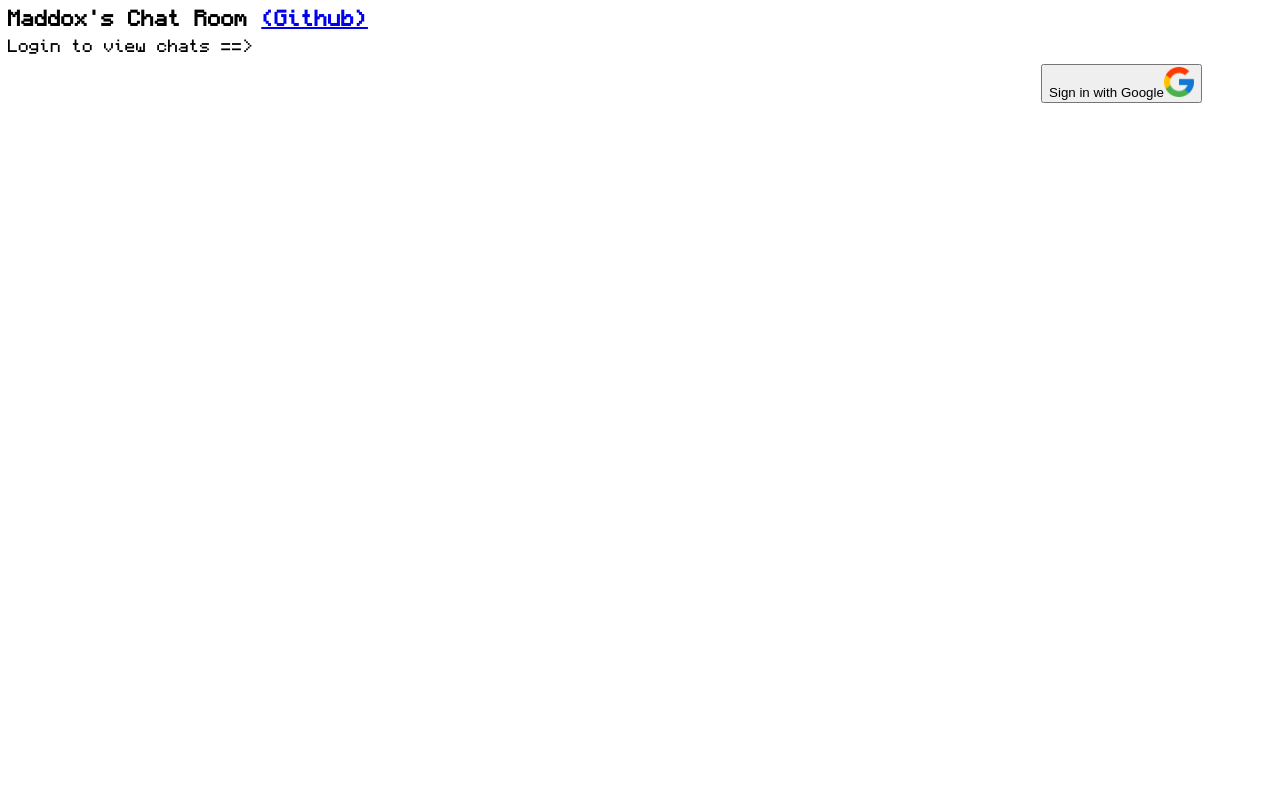
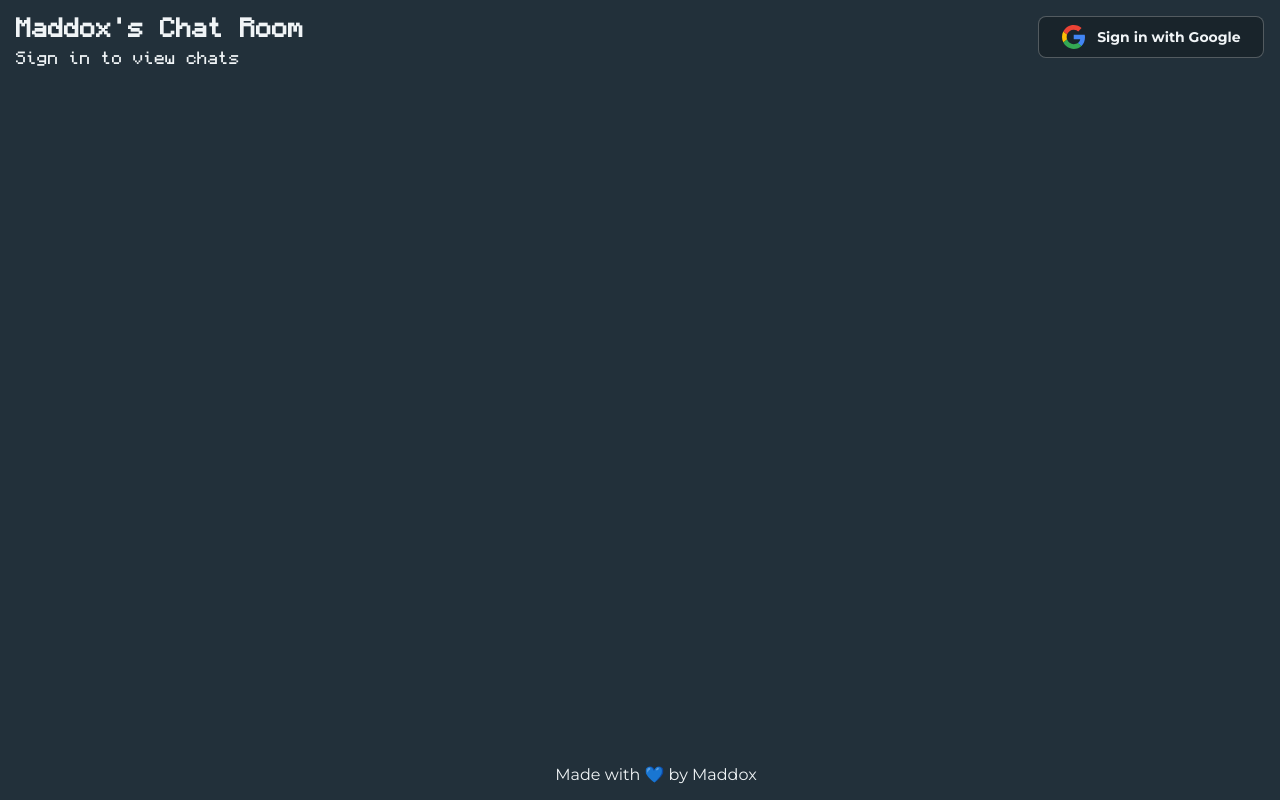
Before and after one commit to maddox05/chat-app, a website with bundled scripts: page public/index.html in a window 1280 px wide. Built offline with nearby package versions, Linux system fonts and the light colour scheme.

Commit message:
Added style for the page

```diff
--- a/public/assets/css/main.css
+++ b/public/assets/css/main.css
@@ -1,5 +1,6 @@
+@import url("https://fonts.googleapis.com/css2?family=Montserrat:wght@400;700&display=swap");
 @font-face {
-  font-family: "monocraftregular";
+  font-family: "Monocraft";
   src: url("../fonts/monocraft-webfont.woff2") format("woff2"),
     url("../fonts/monocraft-webfont.woff") format("woff");
   font-weight: normal;
@@ -7,39 +8,60 @@
 }
 
 body {
-  background-color: white;
+  margin: 1rem;
+  background-color: #22303a;
   font-family: sans-serif;
+  color: #f0f4f6;
+}
+
+a {
+  font-family: "Montserrat", sans-serif;
+  text-decoration: none;
+  color: #f0f4f6;
 }
 
 .title {
-  font-size: 20px;
+  font-size: 1.5rem;
   font-weight: bold;
-  color: #000;
   margin-bottom: 10px;
+  cursor: default;
 }
 
 .username {
   font-family: sans-serif;
   font-size: 16px;
   font-weight: bold;
-  color: #000;
   margin-bottom: 10px;
 }
 
 .wrapper {
-  font-family: "monocraftregular", sans-serif;
-  font-size: 16px;
-  font-weight: normal;
-  color: #000;
+  font-family: "Monocraft", "Montserrat", sans-serif;
+  font-size: 1rem;
   margin-bottom: 10px;
+}
+
+footer {
+  position: fixed;
+  bottom: 1rem;
+  width: 100%;
+  text-align: center;
+}
+
+.made-by {
+  transition: all 0.25s cubic-bezier(0.01, 0.94, 0.46, 0.99);
+}
+
+.made-by:hover {
+  color: #98b1c3;
 }
 
 #login_for_nerd {
   visibility: visible;
+  cursor: default;
 }
 
 #message {
-  font-family: "monocraftregular", sans-serif;
+  font-family: "Monocraft", sans-serif;
   visibility: hidden;
 }
 
@@ -53,6 +75,37 @@ body {
   visibility: hidden;
 }
 
-#signin {
+.signin {
   float: right;
+  max-width: 320px;
+  display: flex;
+  padding: 0.5rem 1.4rem;
+  font-size: 0.875rem;
+  line-height: 1.25rem;
+  font-weight: 700;
+  text-align: center;
+  font-family: "Montserrat", sans-serif;
+  vertical-align: middle;
+  align-items: center;
+  border-radius: 0.5rem;
+  border: 1px solid rgba(255, 255, 255, 0.25);
+  gap: 0.75rem;
+  color: #f0f4f6;
+  background-color: #19242b;
+  cursor: pointer;
+  transition: all 0.25s cubic-bezier(0, 0.87, 0.12, 1);
 }
+
+.signin:hover {
+  transform: scale(1.025);
+}
+
+.signin:active {
+  transform: scale(0.975);
+}
+
+button img {
+  height: 24px;
+  width: auto;
+  pointer-events: none;
+}
--- a/public/index.html
+++ b/public/index.html
@@ -26,11 +26,12 @@
   </head>
   <body>
     <div class="wrapper">
-      <div class="title">
-        Maddox's Chat Room
-        <a href="https://github.com/maddox05/chat-app">(Github)</a>
-      </div>
-      <div id="login_for_nerd">Login to view chats ==></div>
+      <button id="signin" class="signin">
+        <img src="./assets/svg/google.svg" alt="Google Logo" />
+        Sign in with Google
+      </button>
+      <div class="title">Maddox's Chat Room</div>
+      <div id="login_for_nerd">Sign in to view chats</div>
       <div class="username" id="username"></div>
       <!--  displays username when logged in -->
       <label>
@@ -39,15 +40,16 @@
       <button id="send">Send</button>
       <!--  sends message (does nothing rn) -->
       <button id="sign_out_button">Sign Out</button>
-      <button id="signin">
-        Sign in with Google<img
-          alt="Google Icon"
-          src="assets/img/googleIcon.png"
-          width="30"
-          height="30"
-        />
-      </button>
       <div id="chat"></div>
     </div>
+    <footer>
+      <a
+        href="https://github.com/maddox05/chat-app"
+        class="made-by"
+        target="_blank"
+        rel="noopener noreferrer"
+        >Made with 💙 by Maddox</a
+      >
+    </footer>
   </body>
 </html>
```
Also changed, not shown: public/assets/svg/google.svg (added).
